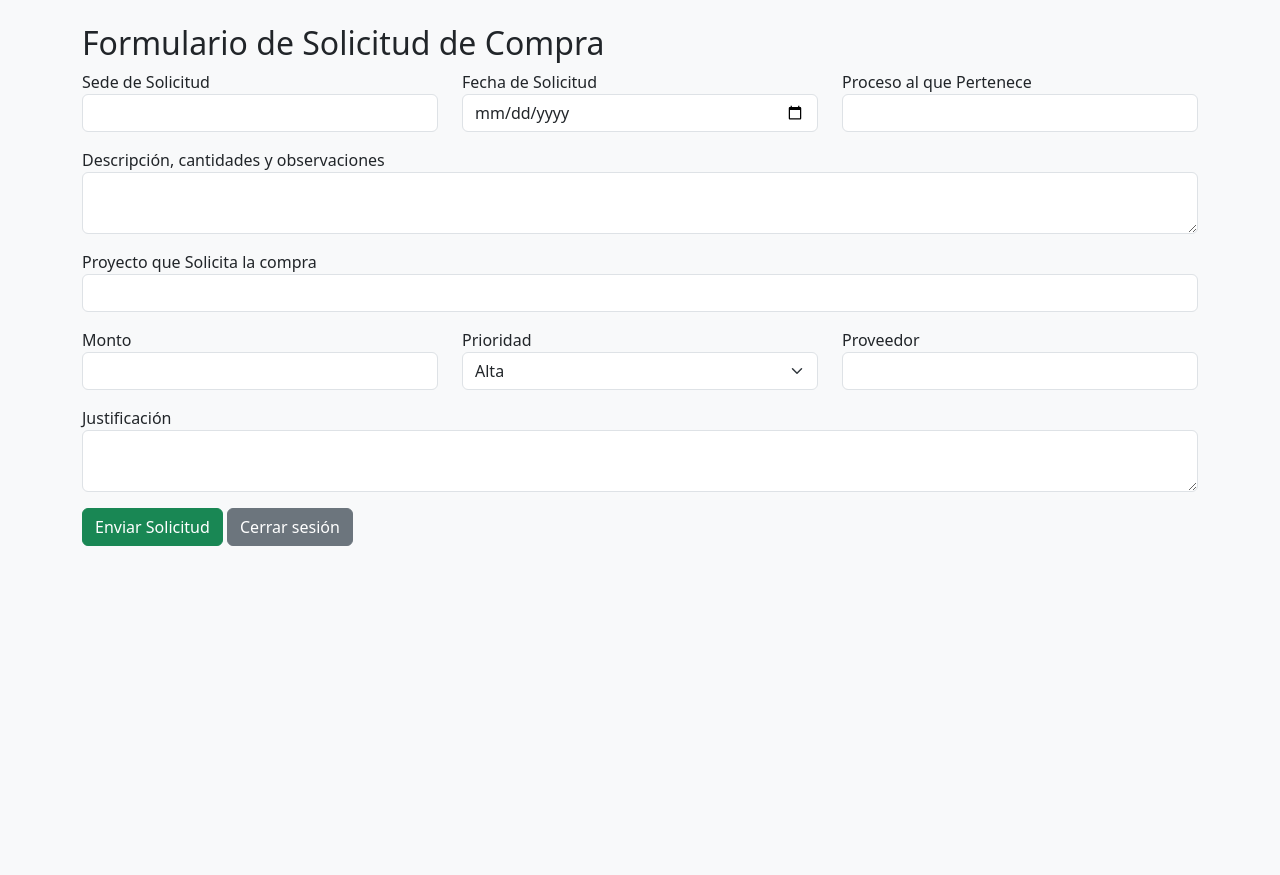
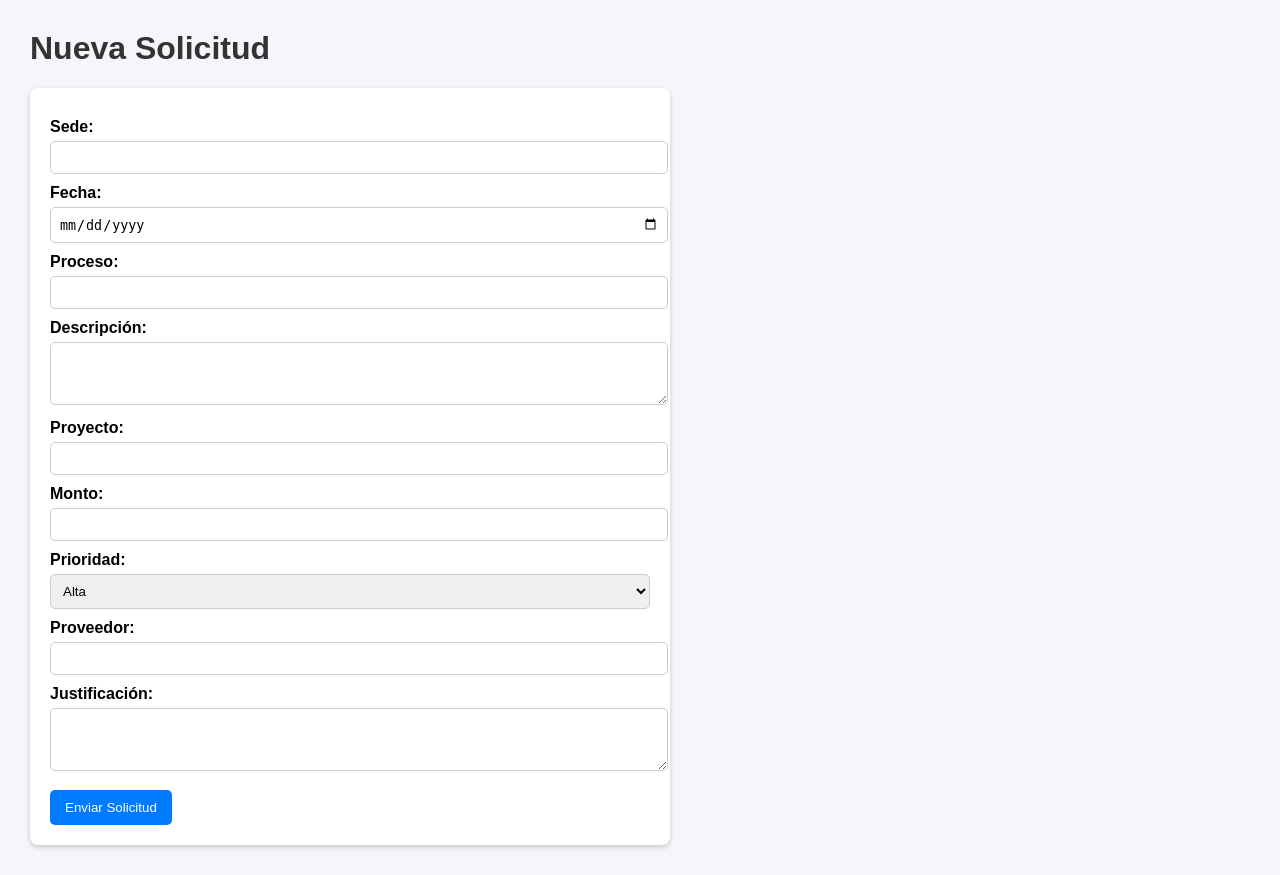
Before and after one commit to ivanmulford/sistema-solicitudes, a Flask app: template templates/solicitud.html in a window 1280 px wide. Before the commit the page ends 546 px from the top, so only its background shows below. Run offline with Flask 3, Linux system fonts and the light colour scheme; the template is opened without the code that fills it, so the values that code supplies are empty.

Commit message:
Update solicitud.html

```diff
--- a/templates/solicitud.html
+++ b/templates/solicitud.html
@@ -2,33 +2,84 @@
 <html lang="es">
 <head>
     <meta charset="UTF-8">
-    <title>Solicitud de Compra</title>
-    <link href="https://cdn.jsdelivr.net/npm/bootstrap@5.3.0/dist/css/bootstrap.min.css" rel="stylesheet">
+    <title>Solicitud de Compras</title>
+    <style>
+        body {
+            font-family: Arial, sans-serif;
+            margin: 30px;
+            background: #f4f6f9;
+        }
+        h1 {
+            color: #333;
+        }
+        form {
+            background: white;
+            padding: 20px;
+            border-radius: 8px;
+            box-shadow: 0 2px 5px rgba(0,0,0,0.2);
+            max-width: 600px;
+        }
+        label {
+            display: block;
+            margin-top: 10px;
+            font-weight: bold;
+        }
+        input, textarea, select {
+            width: 100%;
+            padding: 8px;
+            margin-top: 5px;
+            border: 1px solid #ccc;
+            border-radius: 5px;
+        }
+        button {
+            margin-top: 15px;
+            padding: 10px 15px;
+            background: #007bff;
+            color: white;
+            border: none;
+            border-radius: 5px;
+            cursor: pointer;
+        }
+        button:hover {
+            background: #0056b3;
+        }
+    </style>
 </head>
-<body class="bg-light">
-<div class="container mt-4">
-    <h2>Formulario de Solicitud de Compra</h2>
-    <form method="post">
-        <div class="row">
-            <div class="col-md-4 mb-3"><label>Sede de Solicitud</label><input name="sede" class="form-control" required></div>
-            <div class="col-md-4 mb-3"><label>Fecha de Solicitud</label><input name="fecha" type="date" class="form-control" required></div>
-            <div class="col-md-4 mb-3"><label>Proceso al que Pertenece</label><input name="proceso" class="form-control" required></div>
-        </div>
-        <div class="mb-3"><label>Descripción, cantidades y observaciones</label><textarea name="descripcion" class="form-control" required></textarea></div>
-        <div class="mb-3"><label>Proyecto que Solicita la compra</label><input name="proyecto" class="form-control" required></div>
-        <div class="row">
-            <div class="col-md-4 mb-3"><label>Monto</label><input name="monto" type="number" step="0.01" class="form-control" required></div>
-            <div class="col-md-4 mb-3"><label>Prioridad</label>
-                <select name="prioridad" class="form-select">
-                    <option>Alta</option><option>Media</option><option>Baja</option>
-                </select>
-            </div>
-            <div class="col-md-4 mb-3"><label>Proveedor</label><input name="proveedor" class="form-control"></div>
-        </div>
-        <div class="mb-3"><label>Justificación</label><textarea name="justificacion" class="form-control"></textarea></div>
-        <button type="submit" class="btn btn-success">Enviar Solicitud</button>
-        <a href="/logout" class="btn btn-secondary">Cerrar sesión</a>
+<body>
+    <h1>Nueva Solicitud</h1>
+    <form method="POST">
+        <label for="sede">Sede:</label>
+        <input type="text" name="sede" required>
+
+        <label for="fecha">Fecha:</label>
+        <input type="date" name="fecha" required>
+
+        <label for="proceso">Proceso:</label>
+        <input type="text" name="proceso" required>
+
+        <label for="descripcion">Descripción:</label>
+        <textarea name="descripcion" rows="3" required></textarea>
+
+        <label for="proyecto">Proyecto:</label>
+        <input type="text" name="proyecto">
+
+        <label for="monto">Monto:</label>
+        <input type="number" name="monto" step="0.01">
+
+        <label for="prioridad">Prioridad:</label>
+        <select name="prioridad" required>
+            <option value="alta">Alta</option>
+            <option value="media">Media</option>
+            <option value="baja">Baja</option>
+        </select>
+
+        <label for="proveedor">Proveedor:</label>
+        <input type="text" name="proveedor">
+
+        <label for="justificacion">Justificación:</label>
+        <textarea name="justificacion" rows="3"></textarea>
+
+        <button type="submit">Enviar Solicitud</button>
     </form>
-</div>
 </body>
 </html>
```
